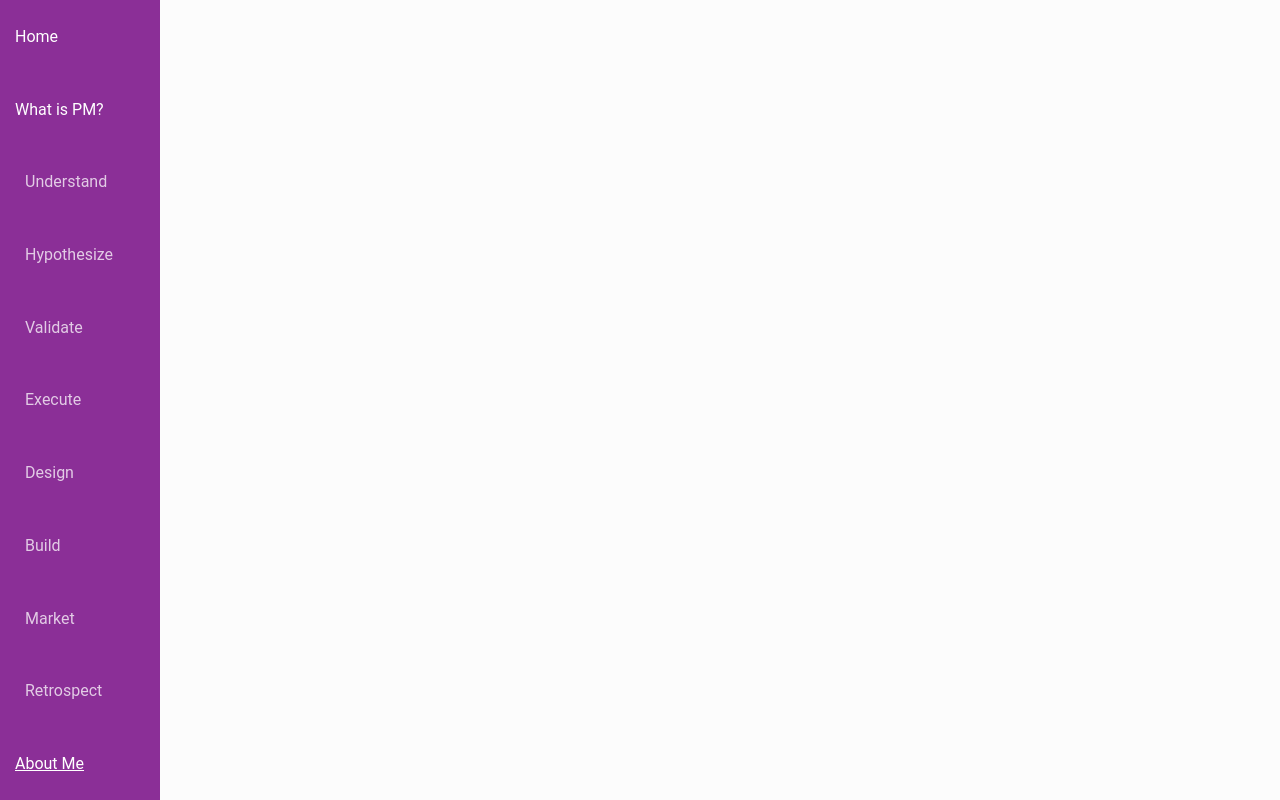
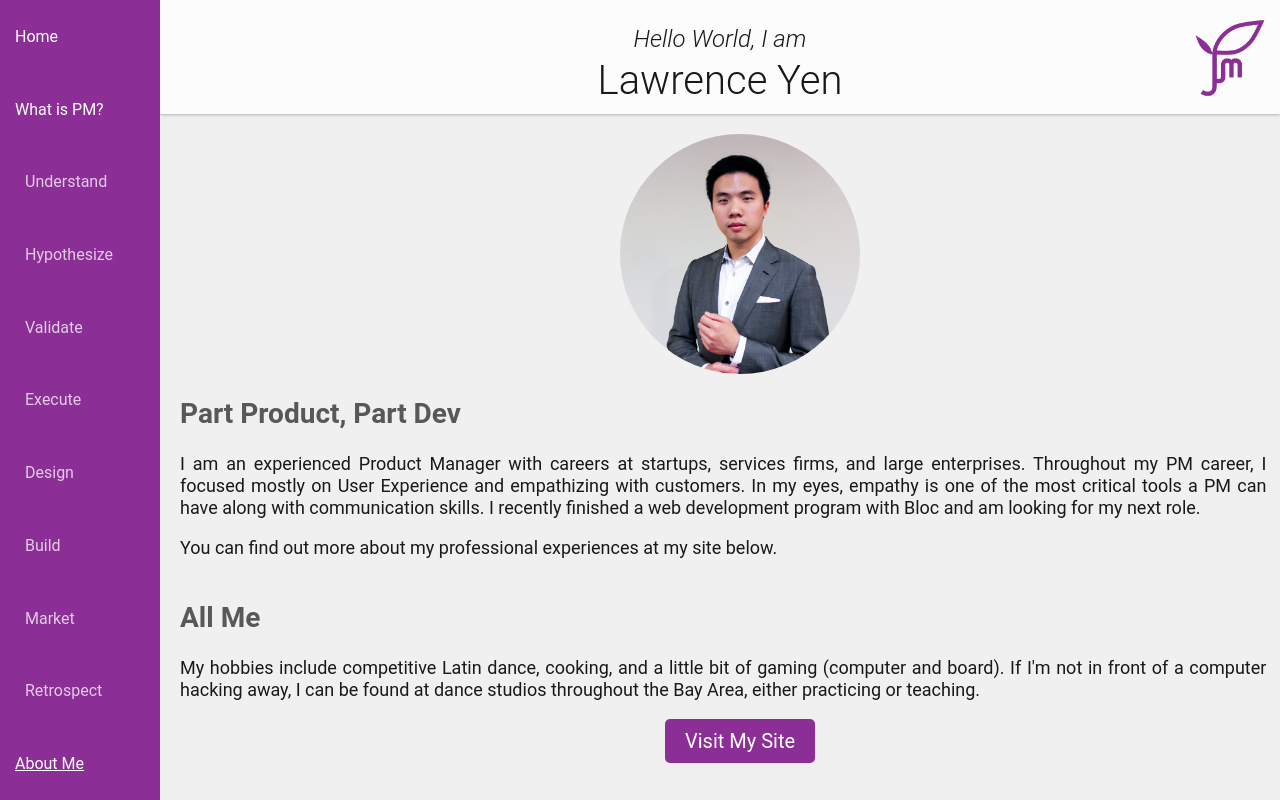
Before and after one commit to lawrencety/budding-pm, a React (Create React App) app: page /about-me in a window 1280 px wide. Built offline with nearby package versions, Linux system fonts and the light colour scheme.

Commit message:
added about-me

```diff
--- a/src/App.css
+++ b/src/App.css
@@ -2,7 +2,7 @@
 /* APP STYLES */
 .App {
   text-align: center;
-  background-color: #fcfcfc;
+  background-color: #f0f0f0;
   min-height: 100vh;
   display: flex;
   flex-direction: row;
@@ -70,16 +70,19 @@
   max-height: 100vh; }
   .content-container .content-header {
     width: 100%;
+    background-color: #fcfcfc;
     -webkit-box-shadow: 0px 1px 3px #b2b2b2;
     -moz-box-shadow: 0px 1px 3px #b2b2b2;
-    box-shadow: 0px 1px 3px #b2b2b2; }
+    box-shadow: 0px 1px 3px #b2b2b2;
+    z-index: 10; }
   .content-container .content-section {
     display: flex;
     flex-direction: column;
     width: 100%;
     overflow-y: auto;
     overflow-x: hidden;
-    padding: 20px 20px; }
+    padding: 20px 20px;
+    z-index: 9; }
     .content-container .content-section .content-row {
       width: 97%;
       text-align: left; }
@@ -113,3 +116,8 @@ p {
 .figure {
   height: 40vh;
   margin: auto; }
+
+.portrait {
+  height: 30vh;
+  margin: auto;
+  border-radius: 50%; }
--- a/src/App.js
+++ b/src/App.js
@@ -4,6 +4,7 @@ import './App.css';
 
 import Navigation from './components/Navigation';
 import Home from './components/Home';
+import About from './components/About';
 import Product from './components/Product';
 import UnderConstruction from './components/UnderConstruction';
 
@@ -20,7 +21,8 @@ class App extends Component {
         </header>
         <div className="App-content">
           <Route exact path="/" component={Home} />
-          <Route exact path="/what-is-product-management" component={Product} />
+          <Route path="/about-me" component={About} />
+          <Route path="/what-is-product-management" component={Product} />
           <Route path='/404' component={UnderConstruction} />
         </div>
       </div>
--- /dev/null
+++ b/src/components/About.js
@@ -0,0 +1,43 @@
+import React, { Component } from 'react';
+import { Link } from 'react-router-dom'
+
+class Template extends Component {
+  constructor(props) {
+    super(props);
+  }
+
+  render() {
+    return (
+      <div className="content-container">
+        <div className="content-header">
+          <h1>
+            <span>Hello World, I am</span><br></br>
+            Lawrence Yen
+          </h1>
+          <img className="logo" src={require("../images/budding-pm-logo.png")}></img>
+        </div>
+        <div className="content-section">
+          <img className="portrait" src={require("../images/lawrence-yen.jpg")}></img>
+          <div className="content-row">
+            <h2>Part Product, Part Dev</h2>
+            <p>
+              I am an experienced Product Manager with careers at startups, services firms, and large enterprises. Throughout my PM career, I focused mostly on User Experience and empathizing with customers. In my eyes, empathy is one of the most critical tools a PM can have along with communication skills. I recently finished a web development program with Bloc and am looking for my next role.
+            </p>
+            <p>
+              You can find out more about my professional experiences at my site below.
+            </p>
+          </div>
+          <div className="content-row">
+            <h2>All Me</h2>
+            <p>
+              My hobbies include competitive Latin dance, cooking, and a little bit of gaming (computer and board). If I'm not in front of a computer hacking away, I can be found at dance studios throughout the Bay Area, either practicing or teaching.
+            </p>
+          </div>
+          <a className="btn next-btn" target="_blank" href="http://www.lawrencety.com">Visit My Site</a>
+        </div>
+      </div>
+    );
+  }
+}
+
+export default Template;
--- a/src/components/Navigation.js
+++ b/src/components/Navigation.js
@@ -11,14 +11,14 @@ class Navigation extends Component {
       <div className="navbar">
         <NavLink className="nav-link" exact to="/">Home</NavLink>
         <NavLink className="nav-link" to="/what-is-product-management">What is PM?</NavLink>
-        <NavLink className="nav-link sub-nav" to="/understanding-the-company">Understand</NavLink>
-        <NavLink className="nav-link sub-nav" to="/create-an-opportunity-hypothesis">Hypothesize</NavLink>
-        <NavLink className="nav-link sub-nav" to="/validating-your-hypothesis">Validate</NavLink>
-        <NavLink className="nav-link sub-nav" to="/from-idea-to-action">Execute</NavLink>
-        <NavLink className="nav-link sub-nav" to="/working-with-design">Design</NavLink>
-        <NavLink className="nav-link sub-nav" to="/working-with-engineering">Build</NavLink>
-        <NavLink className="nav-link sub-nav" to="/bringing-product-to-market">Market</NavLink>
-        <NavLink className="nav-link sub-nav" to="/post-launch-and-learnings">Retrospect</NavLink>
+          <NavLink className="nav-link sub-nav" to="/404">Understand</NavLink>
+          <NavLink className="nav-link sub-nav" to="/404">Hypothesize</NavLink>
+          <NavLink className="nav-link sub-nav" to="/404">Validate</NavLink>
+          <NavLink className="nav-link sub-nav" to="/404">Execute</NavLink>
+          <NavLink className="nav-link sub-nav" to="/404">Design</NavLink>
+          <NavLink className="nav-link sub-nav" to="/404">Build</NavLink>
+          <NavLink className="nav-link sub-nav" to="/404">Market</NavLink>
+          <NavLink className="nav-link sub-nav" to="/404">Retrospect</NavLink>
         <NavLink className="nav-link" to="/about-me">About Me</NavLink>
       </div>
     );
@@ -26,3 +26,14 @@ class Navigation extends Component {
 }
 
 export default Navigation;
+
+/*
+<NavLink className="nav-link sub-nav" to="/understanding-the-company">Understand</NavLink>
+<NavLink className="nav-link sub-nav" to="/create-an-opportunity-hypothesis">Hypothesize</NavLink>
+<NavLink className="nav-link sub-nav" to="/validating-your-hypothesis">Validate</NavLink>
+<NavLink className="nav-link sub-nav" to="/from-idea-to-action">Execute</NavLink>
+<NavLink className="nav-link sub-nav" to="/working-with-design">Design</NavLink>
+<NavLink className="nav-link sub-nav" to="/working-with-engineering">Build</NavLink>
+<NavLink className="nav-link sub-nav" to="/bringing-product-to-market">Market</NavLink>
+<NavLink className="nav-link sub-nav" to="/post-launch-and-learnings">Retrospect</NavLink>
+*/
--- a/src/components/Product.js
+++ b/src/components/Product.js
@@ -14,6 +14,7 @@ class Product extends Component {
             <span>What is</span><br></br>
             Product Management?
           </h1>
+          <img className="logo" src={require("../images/budding-pm-logo.png")}></img>
         </div>
         <div className="content-section">
           <div className="content-row">
--- a/src/components/UnderConstruction.js
+++ b/src/components/UnderConstruction.js
@@ -8,12 +8,17 @@ class UnderConstruction extends Component {
 
   render() {
     return (
-      <div className="content-section">
-        <div className="content-row">
+      <div className="content-container">
+        <div className="content-header">
           <h1>
             <span>Oops! Looks like this page is still</span><br></br>
             Under Construction
           </h1>
+          <img className="logo" src={require("../images/budding-pm-logo.png")}></img>
+        </div>
+        <div className="content-section">
+          <img className="figure" src={require("../images/404.png")}></img>
+          <h2>We are working hard at finishing this up. Check back soon!</h2>
         </div>
       </div>
     );
--- a/src/style.scss
+++ b/src/style.scss
@@ -4,7 +4,8 @@ $secondary-color: #8b2f97;
 $text-color: #191919;
 $line-color: #b2b2b2;
 $nav-color: #ffffff;
-$bg-color: #fcfcfc;
+$bg-color: #f0f0f0;
+$header-bg-color: #fcfcfc;
 $font: 'Roboto', sans-serif;
 
 /* APP STYLES */
@@ -94,9 +95,11 @@ $font: 'Roboto', sans-serif;
 
   .content-header {
     width: 100%;
+    background-color: $header-bg-color;
     -webkit-box-shadow:0px 1px 3px $line-color;
     -moz-box-shadow:0px 1px 3px $line-color;
     box-shadow:0px 1px 3px $line-color;
+    z-index: 10;
   }
 
   .content-section {
@@ -106,6 +109,7 @@ $font: 'Roboto', sans-serif;
     overflow-y: auto;
     overflow-x: hidden;
     padding: 20px 20px;
+    z-index: 9;
 
     .content-row {
       width: 97%;
@@ -151,3 +155,9 @@ p {
   height: 40vh;
   margin: auto;
 }
+
+.portrait {
+  height: 30vh;
+  margin: auto;
+  border-radius: 50%;
+}
```
Also changed, not shown: src/components/Template.js (+5 -4 lines), src/images/404.png (added), src/images/lawrence-yen.jpg (added).
